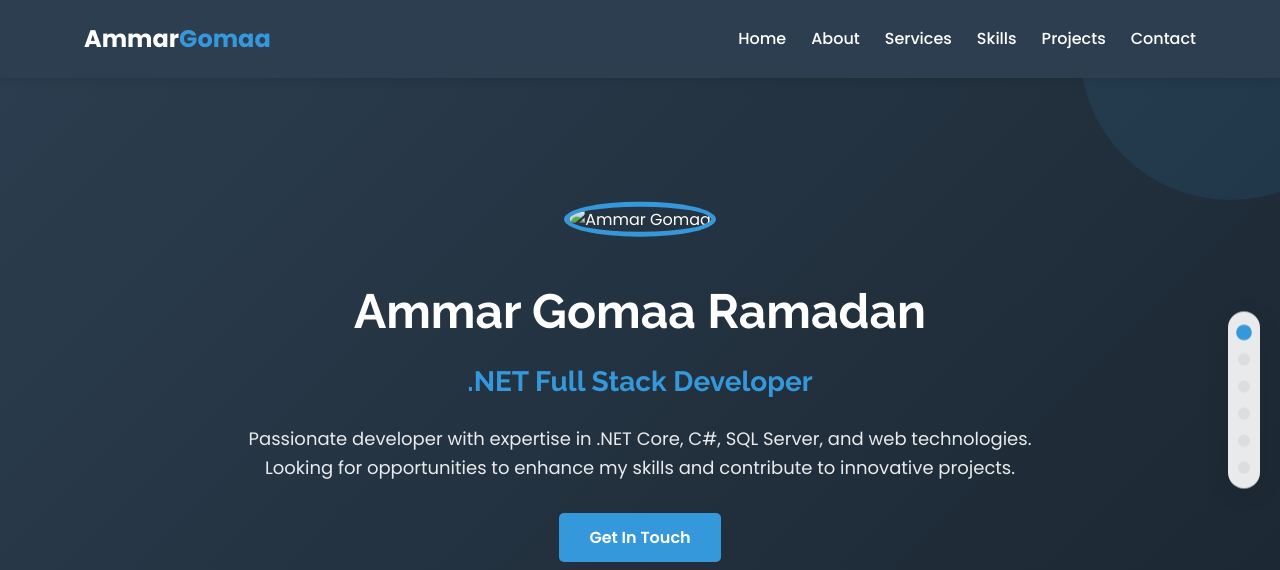
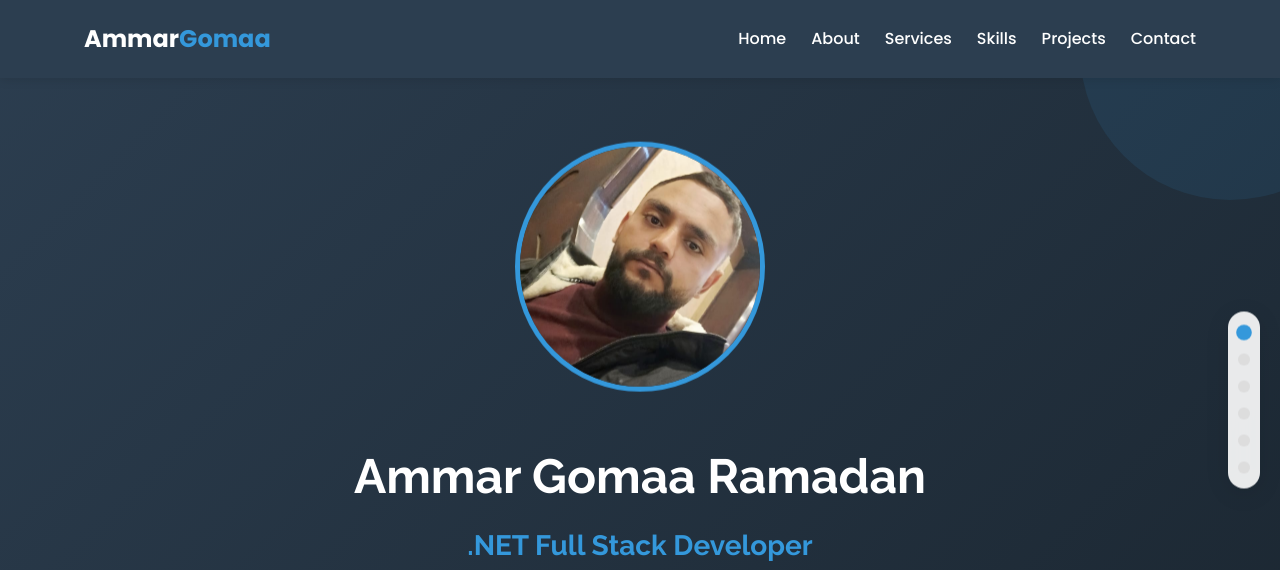
Before and after one commit to AmmarGomaaRamadan/ammargomaaramadan.github.io, a plain HTML site: page index.html in a window 1280 px wide. Shown: the top 570 px of the page. Drawn offline with Linux system fonts and the light colour scheme.

Commit message:
Update index.html

```diff
--- a/index.html
+++ b/index.html
@@ -635,7 +635,7 @@
         <div class="container">
             <div class="hero-content">
                 <!-- Replace with your actual image -->
-                <img src="image/personal.jpeg" alt="Ammar Gomaa" class="profile-img">
+                <img src="personal.jpeg" alt="Ammar Gomaa" class="profile-img">
                 <h1>Ammar Gomaa Ramadan</h1>
                 <h2>.NET Full Stack Developer</h2>
                 <p>Passionate developer with expertise in .NET Core, C#, SQL Server, and web technologies. Looking for opportunities to enhance my skills and contribute to innovative projects.</p>
@@ -1102,4 +1102,5 @@
         updateActiveNav();
     </script>
 </body>
+
 </html>
```
